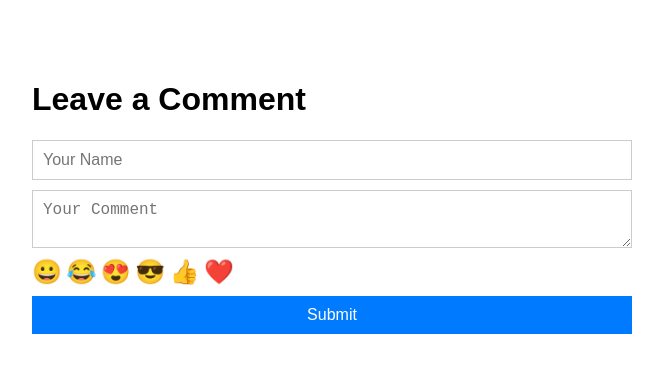
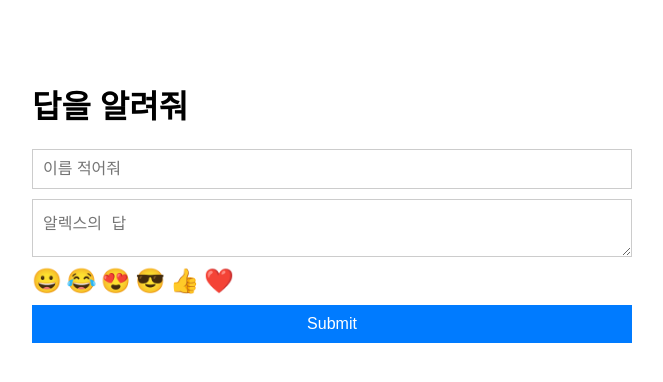
Before and after one commit to EVERGARVO/CommandSheets4, a plain HTML site: page index.html in a window 1280 px wide. Shown: the whole page, without its empty margins (308-971 px from the left). Drawn offline with Linux system fonts and the light colour scheme; no server answers.

Commit message:
Update index.html

```diff
--- a/index.html
+++ b/index.html
@@ -76,10 +76,10 @@
   </style>
 </head>
 <body>
-  <h1>Leave a Comment</h1>
+  <h1>답을 알려줘</h1>
   <form id="commentForm">
-    <input type="text" id="name" placeholder="Your Name" required>
-    <textarea id="comment" placeholder="Your Comment" required></textarea>
+    <input type="text" id="name" placeholder="이름 적어줘" required>
+    <textarea id="comment" placeholder="알렉스의 답" required></textarea>
     <div class="emoji-picker">
       <span class="emoji">😀</span>
       <span class="emoji">😂</span>
```
